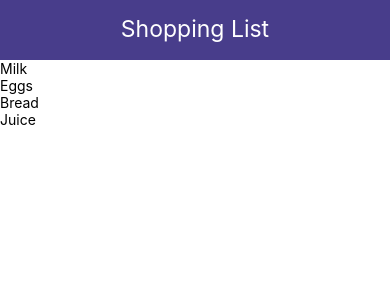
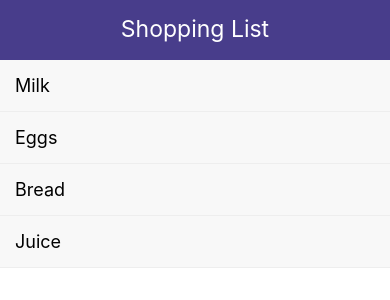
Before and after one commit to JamesDelfini/ReactNativeIntro, a React Native app: screen / in a window 390 px wide. Shown: the top 300 px of the page. Built offline with nearby package versions, Linux system fonts and the light colour scheme.

Commit message:
Seperate Shopping List Items Data Component File and added a New Styles

```diff
--- a/App.js
+++ b/App.js
@@ -3,6 +3,7 @@
 import 'react-native-get-random-values'
 import { v4 as uuidv4 } from 'uuid'
 import Header from './components/Header'
+import ListItem from './components/ListItem'
 
 const App = () => {
   const [items, setItems] = useState([
@@ -29,7 +30,7 @@
       <Header />
       <FlatList
         data={items}
-        renderItem={({ item }) => <Text>{item.text}</Text>}
+        renderItem={({ item }) => <ListItem item={item} />}
       />
     </View>
   )
--- /dev/null
+++ b/components/ListItem.js
@@ -0,0 +1,31 @@
+import React from 'react'
+import { View, Text, StyleSheet, TouchableOpacity } from 'react-native'
+
+const ListItem = ({ item }) => {
+  return (
+    <TouchableOpacity style={styles.listItem}>
+      <View style={styles.listItemView}>
+        <Text style={styles.listItemText}>{item.text}</Text>
+      </View>
+    </TouchableOpacity>
+  )
+}
+
+const styles = StyleSheet.create({
+  listItem: {
+    padding: 15,
+    backgroundColor: '#f8f8f8',
+    borderBottomWidth: 1,
+    borderColor: '#eee',
+  },
+  listItemView: {
+    flexDirection: 'row',
+    justifyContent: 'space-between',
+    alignItems: 'center',
+  },
+  listItemText: {
+    fontSize: 18,
+  },
+})
+
+export default ListItem
```
